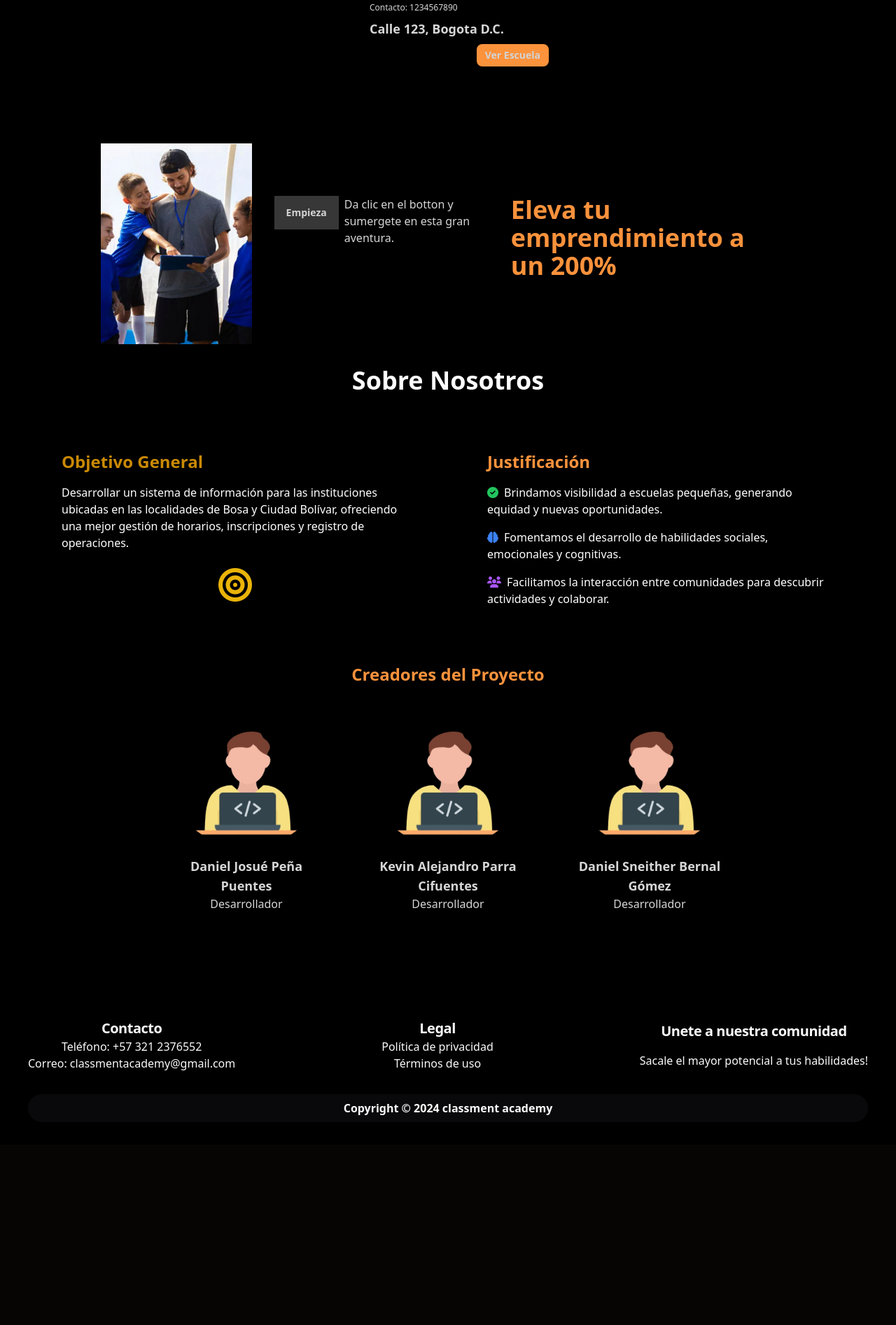
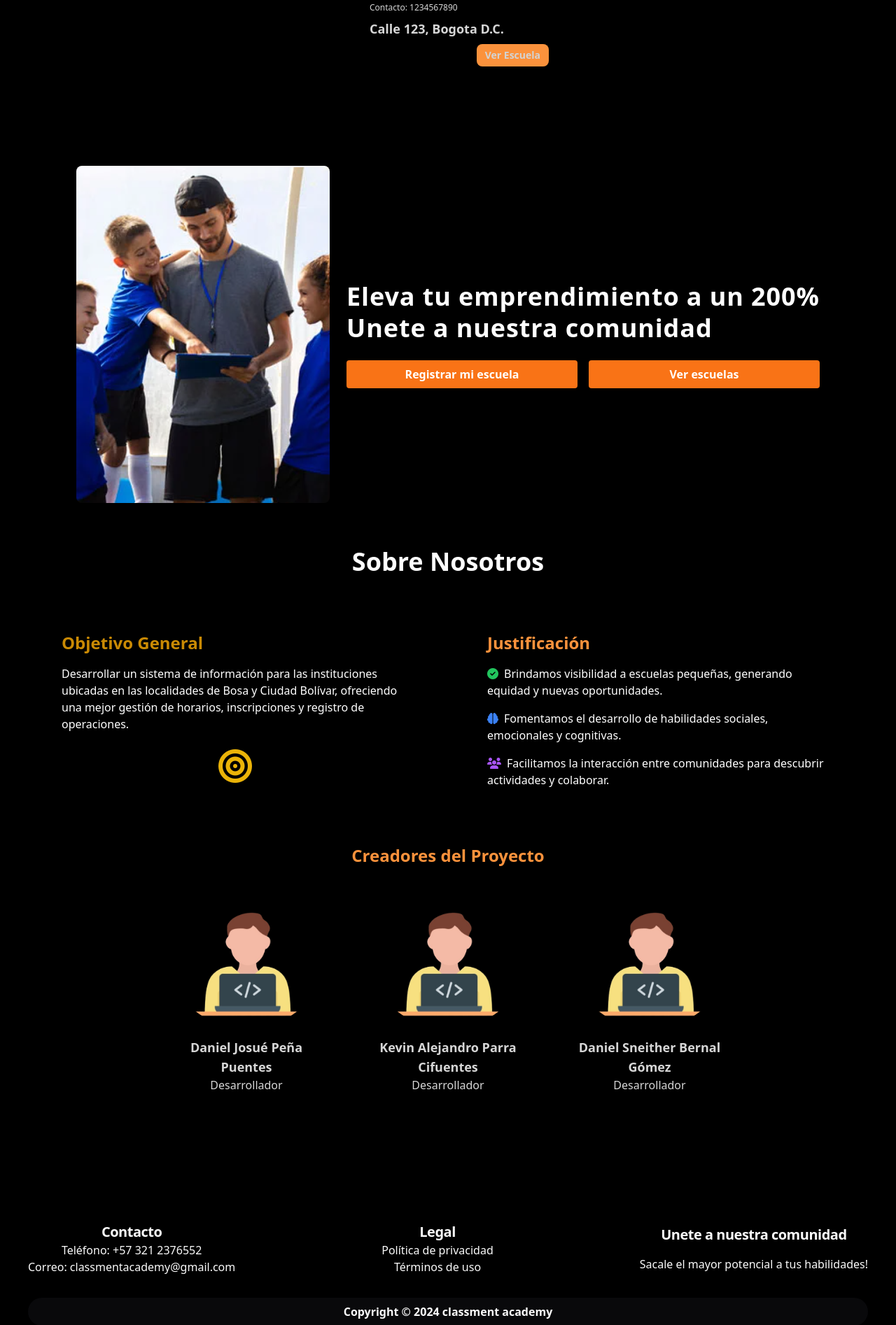
Before and after one commit to KevinAlejandroParra/clasmment-academy, a PHP site: page / in a window 1280 px wide. Shown: the part 1691-3585 px from the top of the page at 70% size. Before the commit the page ends 3285 px from the top, so only its background shows below. Run offline with PHP 8.4, Linux system fonts and the light colour scheme; data comes from the database, SQL or seed files in the repository; some libraries are stand-ins or nearby versions.

Commit message:
(index)section view logout school

```diff
--- a/index.php
+++ b/index.php
@@ -271,22 +271,29 @@
   </div>
  </section>
 <section>
-  <div class="card card-side flex items-center justify-center relative pb-8 pl-36 " id="hero-section" data-aos="fade-up">
-  <figure>
-    <img
-      src="IMG/design/escuelanew.png"
-      alt="escuela" />
-  </figure>
-  <div class="card-body flex-col lg:flex-row-reverse pr-48">
-    <h2 class="card-title text-4xl font-bold text-orange-400 mb-4">Eleva tu emprendimiento a un 200%</h2>
-    <p>Da clic en el botton y sumergete en esta gran aventura.</p>
-    <div class="card-actions justify-end">
-      <button class="btn btn-primary"><a href="register_escuela.php">Empieza </a></button>
+  <div class="flex justify-center p-8 ">
+    <div class="grid grid-col-1 gap-4 pr-6">
+        <img class="rounded-lg"
+          src="IMG/design/escuelanew.png"
+          alt="escuela"
+        />
+      </div>
+      <div class="flex flex-col justify-center text-white">
+        <div class="text-4xl tracking-wide leading-tight font-extrabold">Eleva tu emprendimiento a un 200%</div>
+        <div class="text-4xl tracking-wide leading-tight font-bold">Unete a nuestra comunidad</div>
+        <div class="flex mt-6 space-x-4">
+          <button class="w-1/2 bg-orange-500 hover:bg-orange-700 text-white font-bold py-2 px-4 rounded">
+          <a href="PHP/register_escuela.php"> Registrar mi escuela </a>
+          </button>
+          <button class="w-1/2 bg-orange-500 hover:bg-orange-700 text-white font-bold py-2 px-4 rounded">
+          <a href="Pendiente/escuelas.php">Ver escuelas </a>
+          </button>
+        </div>
+      </div>
     </div>
   </div>
-</div>
 
-    <div class="w-full max-w-[1200px] mx-auto px-4" id="nosotros">
+    <div class="w-full max-w-[1200px] mx-auto p-8 px-4" id="nosotros">
         <h2 class="text-4xl font-bold text-center mb-12 text-white">Sobre Nosotros</h2>
 
         <div class="grid grid-cols-1 md:grid-cols-2 gap-12">
```
Also changed, not shown: prueba_profes.php (+14 -0 lines).
